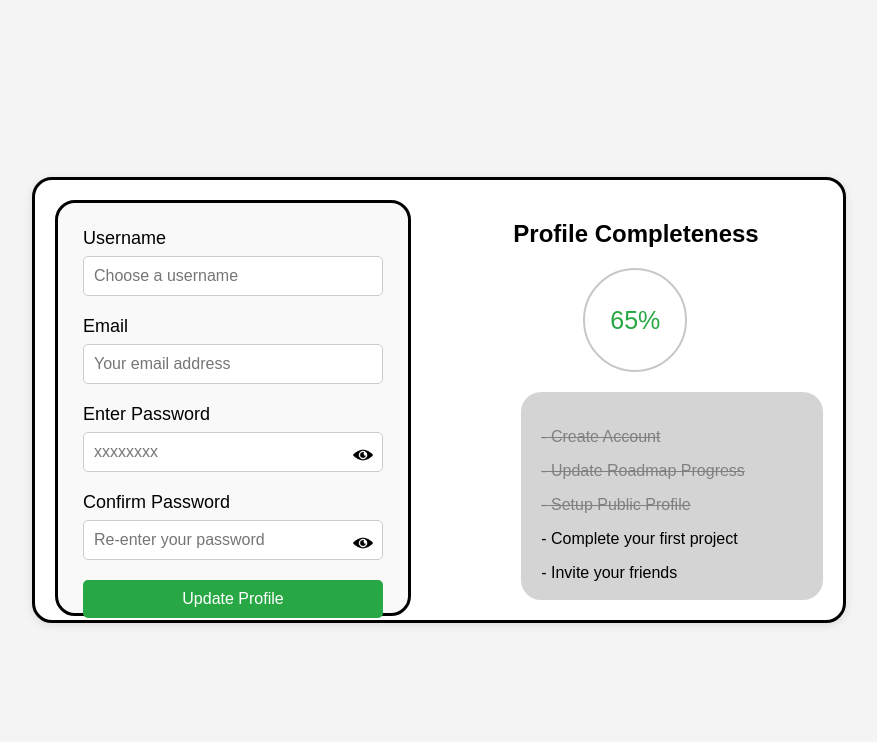
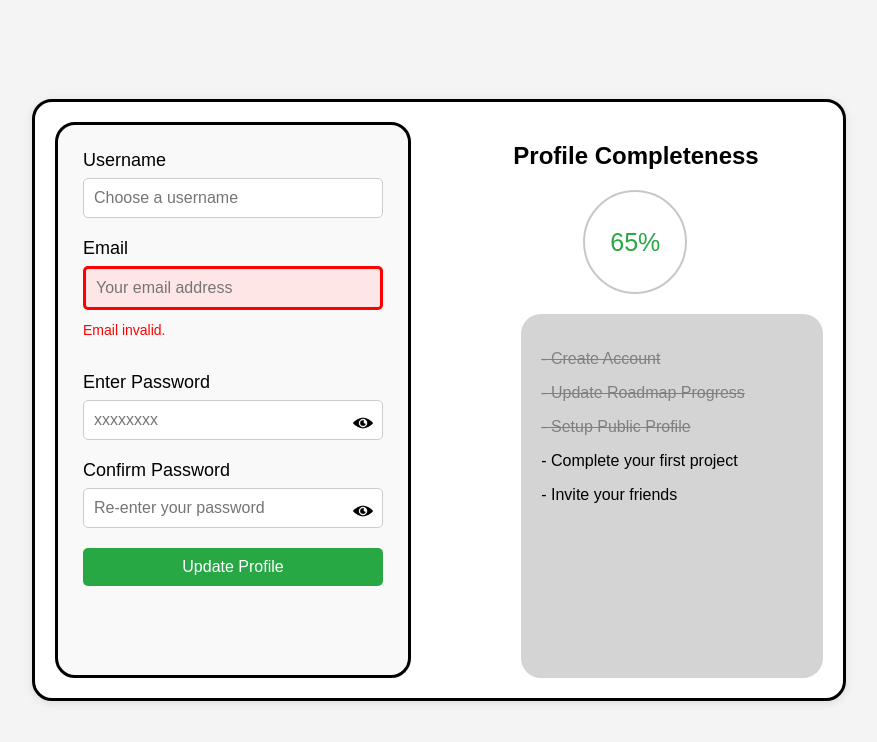
Before and after one commit to Shamsafarany/form, a plain HTML site: page index.html in a window 1280 px wide. Shown: the whole page, without its empty margins (201-1078 px from the left). Drawn offline with Linux system fonts and the light colour scheme; a script that the page names is missing.

Commit message:
error message

```diff
--- a/index.html
+++ b/index.html
@@ -18,6 +18,7 @@
             name="username"
             placeholder="Choose a username"
             aria-required="true"
+            aria-invalid="false"
           />
         </div>
         <div class="question">
@@ -28,7 +29,9 @@
             name="email"
             placeholder="Your email address"
             aria-required="true"
+            aria-invalid="true"
           />
+          <p class="error">Email invalid.</p>
         </div>
 
         <div class="question">
@@ -39,6 +42,7 @@
             name="password"
             placeholder="xxxxxxxx"
             aria-required="true"
+            aria-invalid="false"
           />
           <img src="eye_535193.png" alt="Toggle Password Visibility" id="toggle-password" />
         </div>
@@ -50,6 +54,7 @@
             name="confirm-password"
             placeholder="Re-enter your password"
             aria-required="true"
+            aria-invalid="false"
           />
           <img src="eye_535193.png" alt="Toggle Password Visibility" id="toggle-password" />
         </div>
--- a/styles.css
+++ b/styles.css
@@ -17,10 +17,8 @@ body{
     box-shadow: 0 2px 10px rgba(0, 0, 0, 0.1);
     border: solid black;
     width: 60%;
-    height: 50%;
     min-width: 650px;
     display: grid;
-
     grid-template-columns: 1fr 1fr;
     grid-template-rows: 1fr 1fr 1fr;
     gap: 20px
@@ -32,7 +30,6 @@ form{
     flex-direction: column;
     gap: 20px;
     width: 40%;
-    height: 90%;
     padding: 25px;
     max-width: 400px;
     min-width: 300px;
@@ -115,3 +112,15 @@ img{
     top: 75%;
     transform: translateY(-50%);
 }
+
+input[aria-invalid="true"] {
+    outline-color: red;
+    background-color: #ffe6e6;
+    border: solid red;
+    color: red;
+}
+.error {
+    color: red;
+    font-size: 14px;
+    margin-top: 5px;
+}
```
